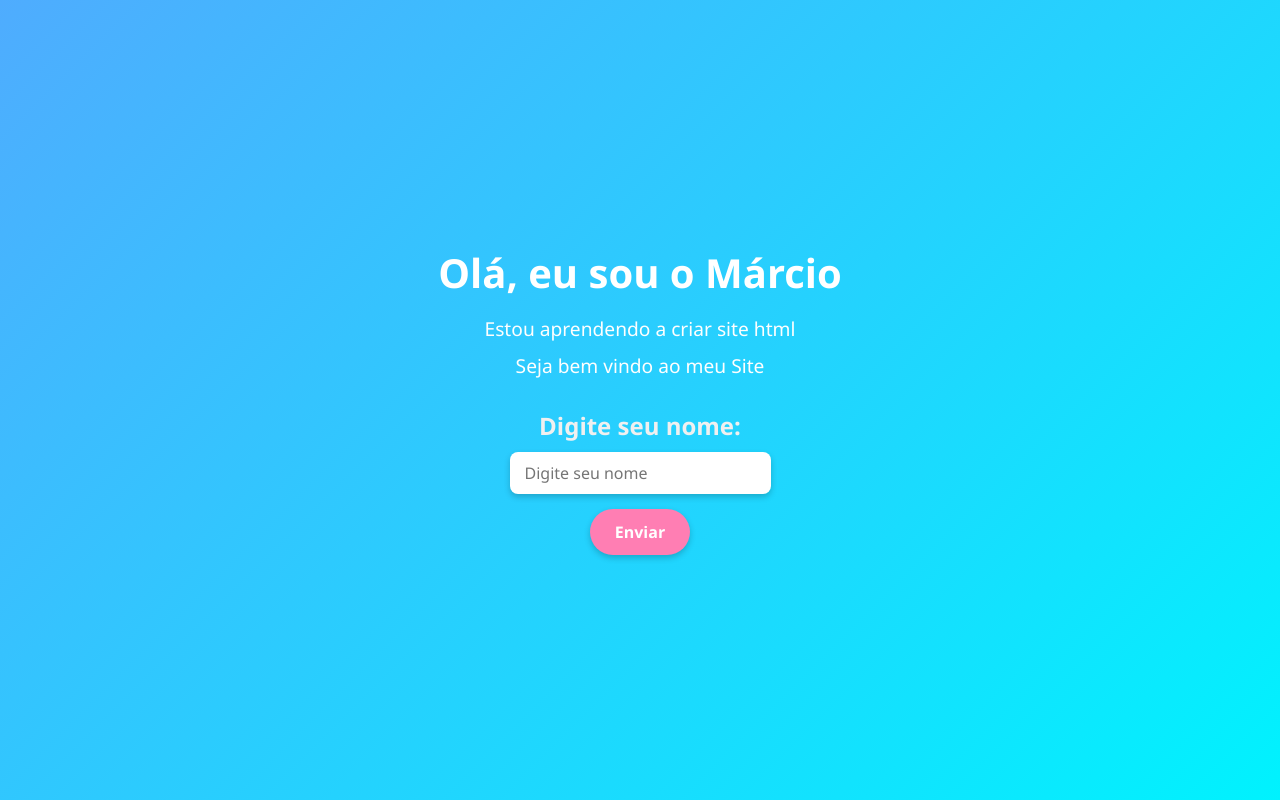
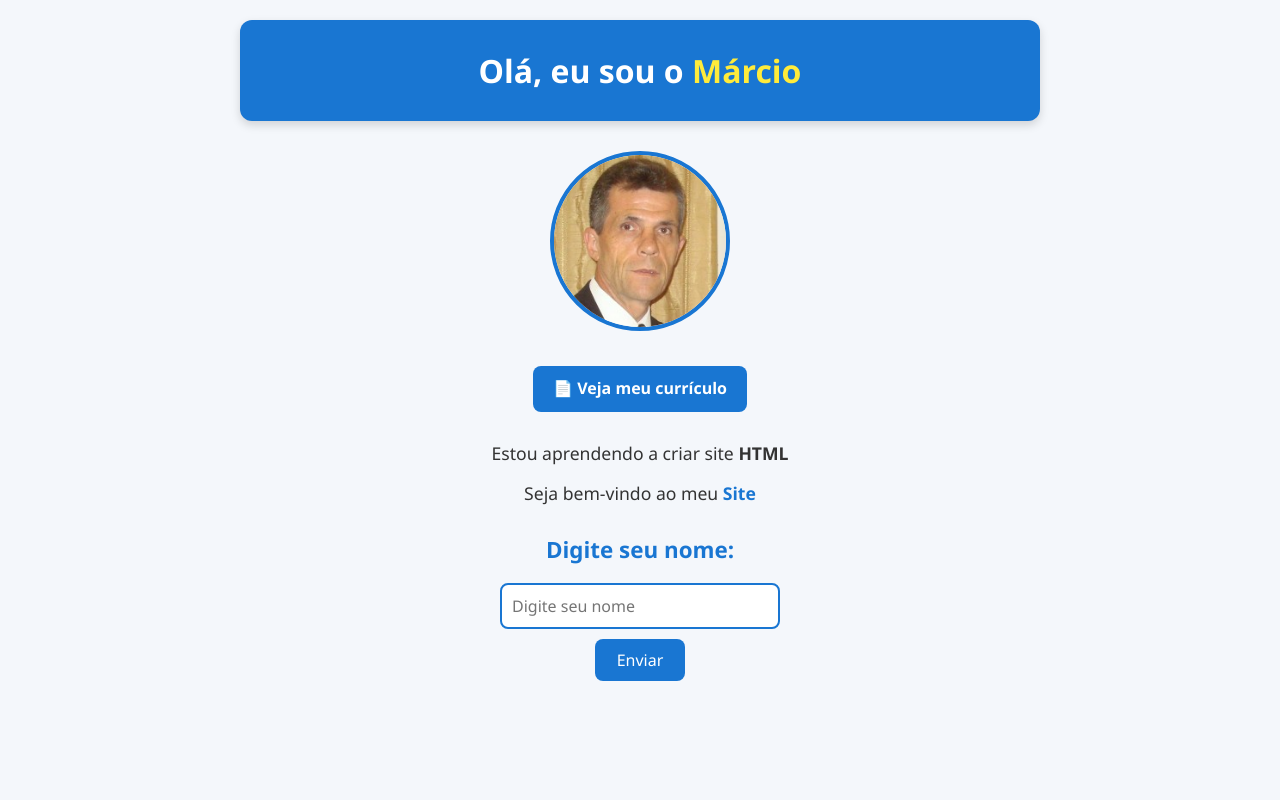
Before and after one commit to marciogengo/primeiro-site, a plain HTML site: page index.html in a window 1280 px wide. Drawn offline with Linux system fonts and the light colour scheme.

Commit message:
inclusao de curriculo e novo estilo

```diff
--- a/index.html
+++ b/index.html
@@ -7,13 +7,30 @@
     <link rel="stylesheet" href="styles.css" />
   </head>
   <body>
-    <h1 id="apresentacao">Olá, eu sou o Márcio</h1>
-    <p>Estou aprendendo a criar site html</p>
-    <p id="displayMensagem">Seja bem vindo ao meu Site</p>
-    <h2>Digite seu nome:</h2>
-    <input type="text" id="inputNome" placeholder="Digite seu nome" required />
+    <div class="container">
+      <header>
+        <h1 id="apresentacao">Olá, eu sou o <strong>Márcio</strong></h1>
+      </header>
 
-    <button onclick="mostrarMensagem()">Enviar</button>
+      <div>
+        <img src="./imagens/foto-marcio.jpeg" alt="foto do Márcio" />
+      </div>
+
+      <a href="curriculo.html">📄 Veja meu currículo</a>
+
+      <p>Estou aprendendo a criar site <strong>HTML</strong></p>
+      <p id="displayMensagem">Seja bem-vindo ao meu <span>Site</span></p>
+
+      <h2>Digite seu nome:</h2>
+      <input
+        type="text"
+        id="inputNome"
+        placeholder="Digite seu nome"
+        required
+      />
+
+      <button onclick="mostrarMensagem()">Enviar</button>
+    </div>
 
     <script src="script.js"></script>
   </body>
--- a/styles.css
+++ b/styles.css
@@ -1,10 +1,3 @@
-/*p {
-  border: 1px solid black;
-}
-
-#apresentacao {
-  color: green;
-}
 /* Reset básico */
 * {
   margin: 0;
@@ -13,72 +6,151 @@
   font-family: 'Segoe UI', Tahoma, Geneva, Verdana, sans-serif;
 }
 
-/* Fundo da página */
+/* Fundo e layout */
 body {
-  background: linear-gradient(135deg, #4facfe, #00f2fe);
+  background: #f4f7fb;
   color: #333;
+  line-height: 1.6;
+  padding: 20px;
+
   display: flex;
-  flex-direction: column;
   justify-content: center;
-  align-items: center;
+  align-items: flex-start;
   min-height: 100vh;
+}
+
+/* Container central */
+.container {
+  width: 100%;
+  max-width: 800px;
   text-align: center;
-  padding: 20px;
+}
+
+/* Cabeçalho */
+header {
+  background-color: #1976d2;
+  color: white;
+  padding: 25px 15px;
+  border-radius: 12px;
+  margin-bottom: 30px;
+  box-shadow: 0 4px 10px rgba(0, 0, 0, 0.15);
+}
+
+header h1 {
+  font-size: 2rem;
+}
+
+header strong {
+  color: #ffeb3b;
+}
+
+/* Imagem de perfil */
+img {
+  width: 180px;
+  height: 180px;
+  border-radius: 50%;
+  border: 4px solid #1976d2;
+  margin: 20px auto;
+  display: block;
+  object-fit: cover;
+}
+
+/* Links (botões de navegação) */
+a {
+  display: inline-block;
+  margin: 15px 0;
+  padding: 10px 20px;
+  background-color: #1976d2;
+  color: white;
+  text-decoration: none;
+  font-weight: bold;
+  border-radius: 8px;
+  transition: background 0.3s;
+}
+
+a:hover {
+  background-color: #1565c0;
+}
+
+/* Textos gerais */
+p {
+  margin: 12px 0;
+  font-size: 1.1rem;
+}
+
+p span {
+  color: #1976d2;
+  font-weight: bold;
 }
 
 /* Títulos */
-h1 {
-  font-size: 2.5rem;
-  color: #fff;
-  margin-bottom: 15px;
-}
-
 h2 {
-  margin-top: 20px;
-  font-size: 1.5rem;
-  color: #f0f0f0;
-}
-
-/* Parágrafos */
-p {
-  font-size: 1.2rem;
-  margin-bottom: 10px;
-  color: #fefefe;
+  margin: 25px 0 15px;
+  font-size: 1.4rem;
+  color: #1976d2;
 }
 
 /* Input */
-input[type='text'] {
-  padding: 10px 15px;
+input {
+  padding: 10px;
+  width: 280px;
+  border: 2px solid #1976d2;
   border-radius: 8px;
-  border: none;
   outline: none;
   font-size: 1rem;
-  margin-top: 10px;
-  box-shadow: 0 3px 6px rgba(0, 0, 0, 0.2);
-  transition: 0.3s;
+  margin: 10px auto;
+  display: block;
 }
 
-input[type='text']:focus {
-  transform: scale(1.05);
-  box-shadow: 0 4px 10px rgba(0, 0, 0, 0.3);
+input:focus {
+  border-color: #0d47a1;
+  box-shadow: 0 0 6px rgba(25, 118, 210, 0.5);
 }
 
 /* Botão */
 button {
-  margin-top: 15px;
-  padding: 12px 25px;
+  padding: 10px 22px;
+  background-color: #1976d2;
+  color: white;
   border: none;
-  border-radius: 25px;
-  background: #ff7eb3;
-  color: white;
+  border-radius: 8px;
   font-size: 1rem;
-  font-weight: bold;
   cursor: pointer;
-  transition: 0.3s;
-  box-shadow: 0 3px 6px rgba(0, 0, 0, 0.2);
+  transition: background 0.3s;
+  display: block;
+  margin: 10px auto;
 }
 
 button:hover {
-  background: #ff4d97;
-  transform: scale(1.05);
+  background-color: #1565c0;
 }
+
+/* ===== Estilos exclusivos do currículo ===== */
+main {
+  max-width: 700px;
+  margin: 0 auto;
+  text-align: left;
+}
+
+/* Lista de experiências como cartões */
+ol {
+  list-style: none;
+  margin-top: 15px;
+  padding: 0;
+}
+
+ol li {
+  background: white;
+  border-left: 6px solid #1976d2;
+  padding: 15px 20px;
+  margin: 12px 0;
+  border-radius: 8px;
+  box-shadow: 0 2px 6px rgba(0, 0, 0, 0.1);
+  font-size: 1.1rem;
+  transition: transform 0.2s;
+}
+
+ol li:hover {
+  transform: translateX(5px);
+  background: #f1f8ff;
+}
```
Also changed, not shown: curriculo.html (added, +29 -0 lines), imagens/foto-marcio.jpeg (added).
